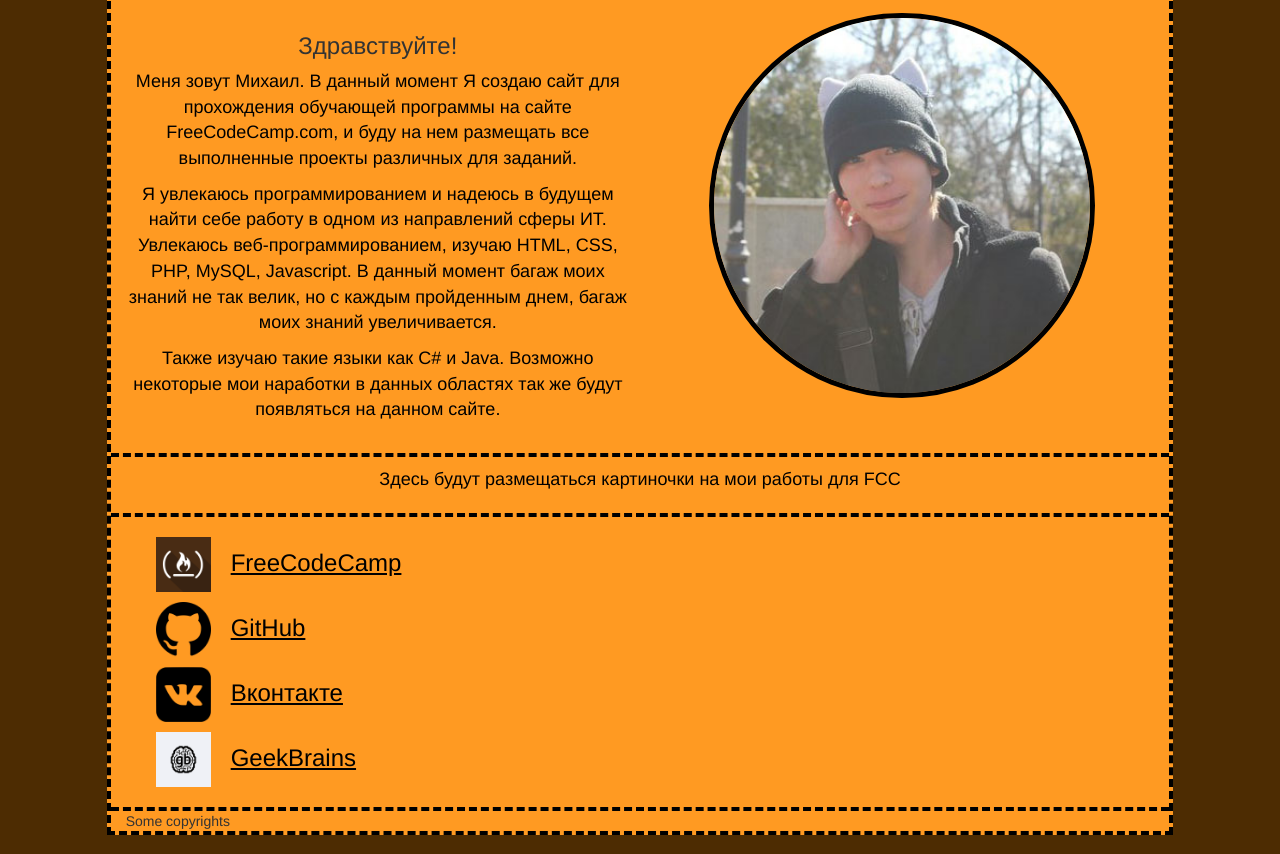
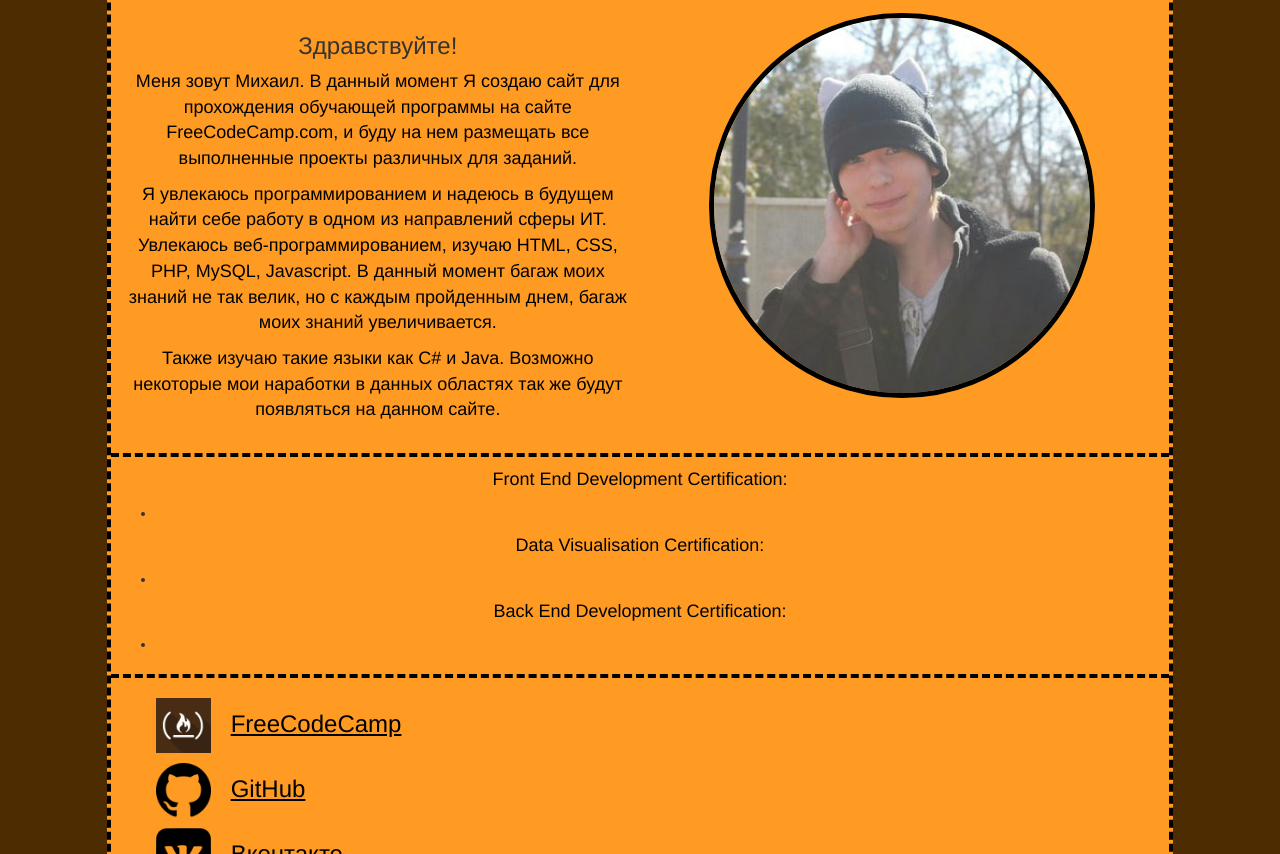
Before and after one commit to Sherka/codePen, a plain HTML site: page index.html in a window 1280 px wide. Shown: the part 390-1244 px from the top of the page. Drawn offline with Linux system fonts and the light colour scheme.

Commit message:
Prepeared page for adding list of projects for FCC

```diff
--- a/index.html
+++ b/index.html
@@ -155,7 +155,23 @@
 
 				<div class="underlined">
 					<p>
-						Здесь будут размещаться картиночки на мои работы для FCC
+						Front End Development Certification:
+						<ul>
+							<li></li>
+						</ul>
+					</p>
+					<p>
+						Data Visualisation Certification:
+						<ul>
+							<li></li>
+						</ul>
+					</p>
+
+					<p>
+						Back End Development Certification:
+						<ul>
+							<li></li>
+						</ul>
 					</p>
 				</div>
 
```
